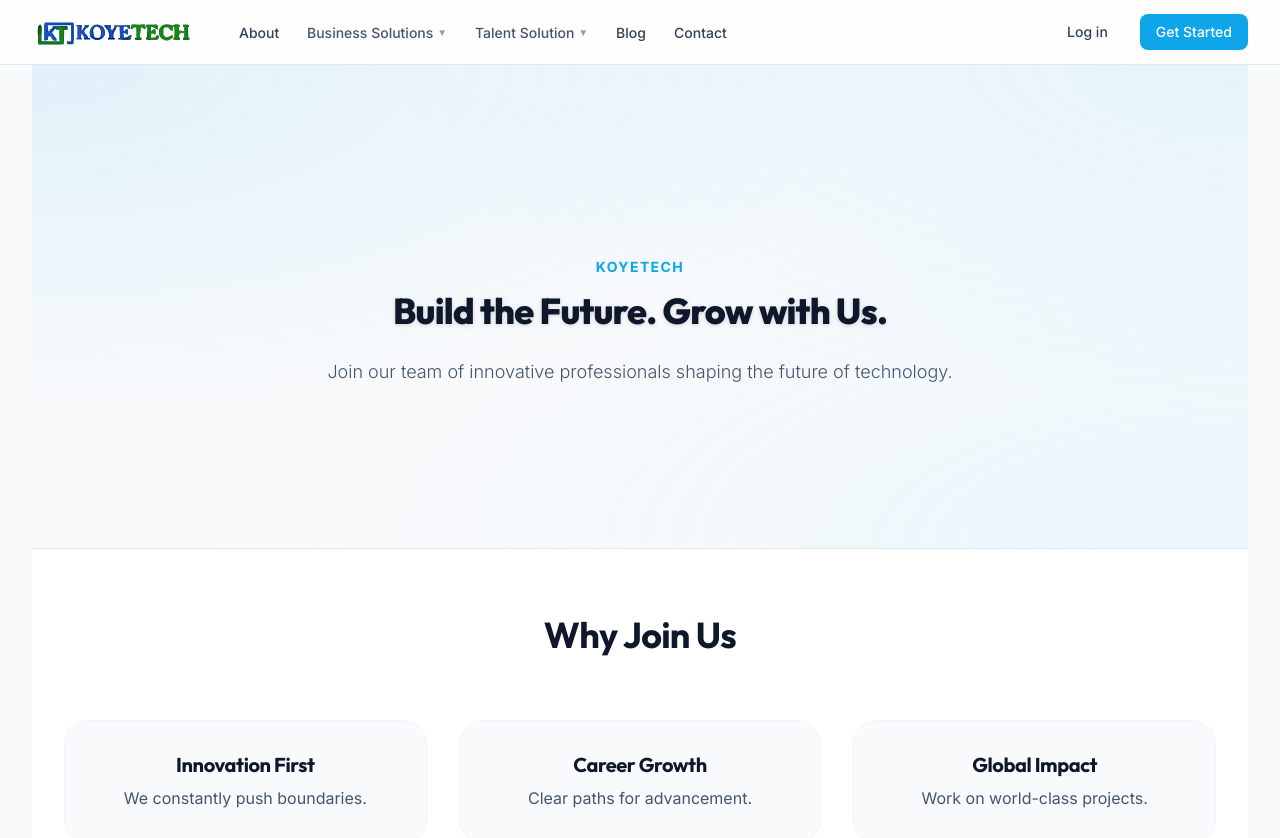
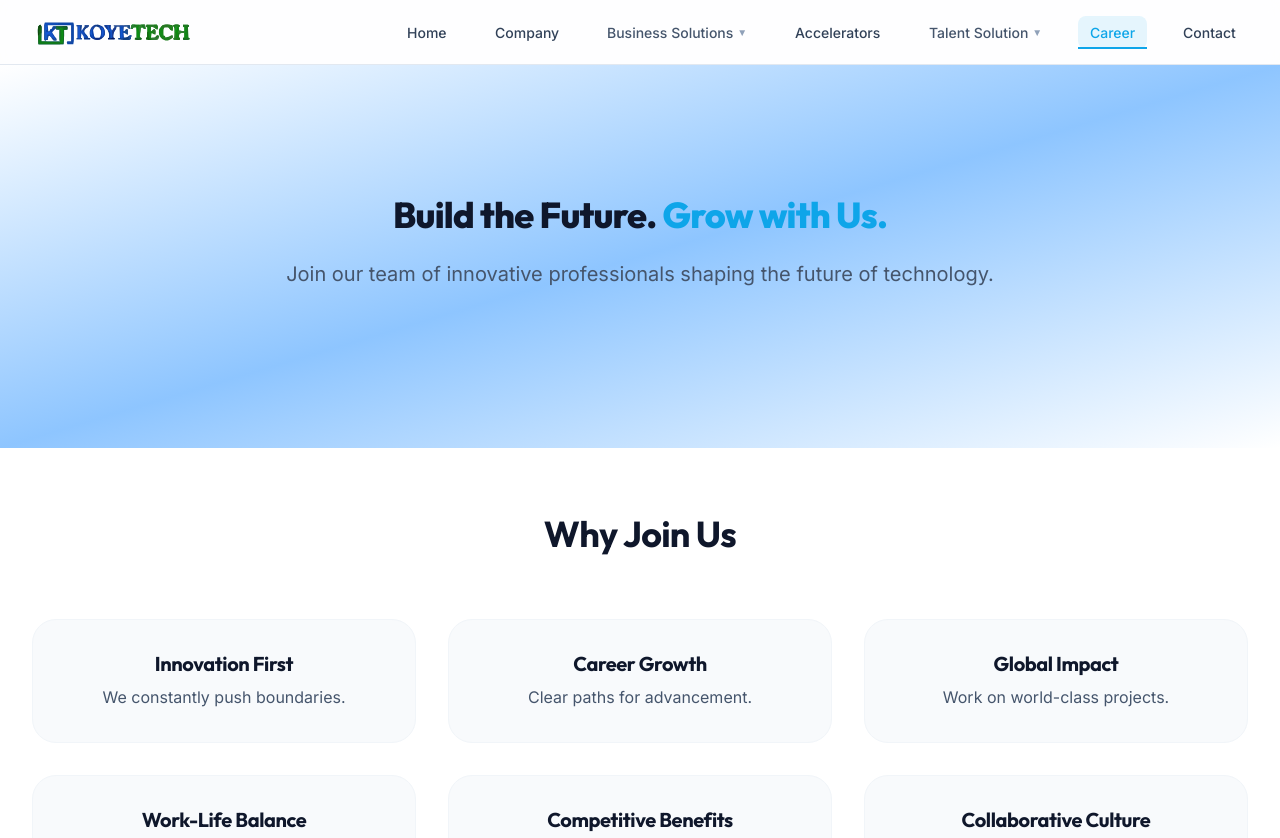
Before and after one commit to 2003-kani/Koyetech1, a Next.js app: page /career in a window 1280 px wide. Shown: the top 838 px of the page. Built offline with nearby package versions, Linux system fonts and the light colour scheme.

Commit message:
contact and career page herosection colour shade issue

```diff
--- a/src/app/career/page.tsx
+++ b/src/app/career/page.tsx
@@ -12,11 +12,21 @@
 
 export default function CareerPage() {
   return (
-    <div className="min-h-screen bg-slate-50">
-      <PageHero
-        title="Build the Future. Grow with Us."
-        subtitle="Join our team of innovative professionals shaping the future of technology."
-      />
+    <div className="min-h-screen bg-white">
+      <section className="relative pt-32 pb-32 overflow-hidden bg-gradient-to-br from-white via-blue-300 to-white">
+        <div className="max-w-4xl mx-auto px-4 sm:px-6 lg:px-8 text-center">
+          <h1 className="text-4xl md:text-6xl font-extrabold tracking-tight text-slate-900 mb-6">
+            Build the Future. <span className="text-brand-primary">Grow with Us.</span>
+          </h1>
+          <p className="text-xl text-slate-600 mb-8 max-w-3xl mx-auto">
+            Join our team of innovative professionals shaping the future of technology.
+          </p>
+        </div>
+        <div className="absolute top-0 left-1/2 -translate-x-1/2 w-full h-full pointer-events-none -z-10">
+          <div className="absolute top-1/4 left-1/4 w-[500px] h-[500px] bg-brand-primary/5 rounded-full blur-[120px]"></div>
+          <div className="absolute bottom-1/4 right-1/4 w-[500px] h-[500px] bg-blue-400/5 rounded-full blur-[120px]"></div>
+        </div>
+      </section>
 
       <Section className="bg-white py-24">
         <Container>
--- a/src/app/contact/page.tsx
+++ b/src/app/contact/page.tsx
@@ -12,10 +12,20 @@
 export default function ContactPage() {
   return (
     <div>
-      <PageHero
-        title="We're Here to Help You Grow. Let's Connect!"
-        subtitle="Reach out to discuss your project, explore partnership opportunities, or learn more about our services."
-      />
+      <section className="relative pt-32 pb-32 overflow-hidden bg-gradient-to-br from-white via-blue-300 to-white">
+        <div className="max-w-4xl mx-auto px-4 sm:px-6 lg:px-8 text-center">
+          <h1 className="text-4xl md:text-6xl font-extrabold tracking-tight text-slate-900 mb-6">
+            We're Here to Help You <span className="text-brand-primary">Grow.</span> Let's Connect!
+          </h1>
+          <p className="text-xl text-slate-600 mb-8 max-w-3xl mx-auto">
+            Reach out to discuss your project, explore partnership opportunities, or learn more about our services.
+          </p>
+        </div>
+        <div className="absolute top-0 left-1/2 -translate-x-1/2 w-full h-full pointer-events-none -z-10">
+          <div className="absolute top-1/4 left-1/4 w-[500px] h-[500px] bg-brand-primary/5 rounded-full blur-[120px]"></div>
+          <div className="absolute bottom-1/4 right-1/4 w-[500px] h-[500px] bg-blue-400/5 rounded-full blur-[120px]"></div>
+        </div>
+      </section>
 
       <Section className="bg-gradient-to-br from-white via-emerald-200/50 to-white pb-24 border-t border-emerald-200/50">
         <Container>
--- a/src/app/layout.tsx
+++ b/src/app/layout.tsx
@@ -54,14 +54,12 @@
         <meta name="viewport" content="width=device-width, initial-scale=1.0, maximum-scale=5.0, viewport-fit=cover" />
       </head>
       <body
-        className={`${outfit.variable} ${inter.variable} min-h-screen antialiased bg-background text-foreground text-base leading-relaxed`}
+        className={`${outfit.variable} ${inter.variable} min-h-screen antialiased bg-background text-foreground text-base leading-relaxed overflow-x-hidden`}
       >
         <div className="flex flex-col min-h-screen">
           <SiteHeader />
-          <main className="flex-grow px-4 sm:px-6 lg:px-8">
-            <div className="mx-auto w-full max-w-7xl">
-              {children}
-            </div>
+          <main className="flex-grow">
+            {children}
           </main>
           <SiteFooter />
         </div>
--- a/src/components/SiteHeader.tsx
+++ b/src/components/SiteHeader.tsx
@@ -227,34 +227,21 @@
 
   return (
     <header className="sticky top-0 z-40 w-full border-b border-slate-200 bg-white/80 backdrop-blur-sm">
-      <Container className="flex h-16 items-center justify-between">
-        <div className="flex items-center gap-8">
+      <div className="w-full px-4 sm:px-6 lg:px-8">
+        <div className="flex h-16 items-center justify-between">
           <Link href="/" className="flex items-center">
             <Logo className="h-8 w-auto" />
           </Link>
-          <nav className="hidden md:flex items-center gap-1">
-            <MenuLink href="/about">About</MenuLink>
+
+          <nav className="hidden md:flex items-center gap-6">
+            <MenuLink href="/">Home</MenuLink>
+            <MenuLink href="/company">Company</MenuLink>
             <Dropdown label="Business Solutions" items={business} />
+            <MenuLink href="/accelerators">Accelerators</MenuLink>
             <Dropdown label="Talent Solution" items={talent} />
-            <MenuLink href="/blog">Blog</MenuLink>
+            <MenuLink href="/career">Career</MenuLink>
             <MenuLink href="/contact">Contact</MenuLink>
           </nav>
-        </div>
-
-        <div className="hidden md:flex items-center gap-4">
-          <Link
-            href="/login"
-            className="px-4 py-2 text-sm font-medium text-slate-700 hover:text-brand-primary transition-colors"
-          >
-            Log in
-          </Link>
-          <Link
-            href="/get-started"
-            className="px-4 py-2 text-sm font-medium text-white bg-brand-primary hover:bg-brand-primary/90 rounded-lg transition-colors"
-          >
-            Get Started
-          </Link>
-        </div>
 
           {/* Mobile menu button */}
           <div className="md:hidden">
@@ -300,7 +287,8 @@
               )}
             </button>
           </div>
-      </Container>
+        </div>
+      </div>
 
       {/* Mobile menu */}
       <Animate
@@ -309,7 +297,8 @@
         show={isMenuOpen}
       >
         <div className="px-2 pt-2 pb-3 space-y-1 sm:px-3 bg-white border-t border-slate-200">
-          <MenuLink href="/about">About</MenuLink>
+          <MenuLink href="/">Home</MenuLink>
+          <MenuLink href="/company">Company</MenuLink>
           <Dropdown
             label="Business Solutions"
             items={business}
@@ -317,6 +306,7 @@
             isExpanded={expandedDropdown === 'business'}
             onToggle={() => toggleDropdown('business')}
           />
+          <MenuLink href="/accelerators">Accelerators</MenuLink>
           <Dropdown
             label="Talent Solution"
             items={talent}
@@ -324,22 +314,8 @@
             isExpanded={expandedDropdown === 'talent'}
             onToggle={() => toggleDropdown('talent')}
           />
-          <MenuLink href="/blog">Blog</MenuLink>
+          <MenuLink href="/career">Career</MenuLink>
           <MenuLink href="/contact">Contact</MenuLink>
-          <div className="pt-4 mt-4 border-t border-slate-100">
-            <Link
-              href="/login"
-              className="block px-4 py-2 text-base font-medium text-slate-700 hover:text-brand-primary hover:bg-slate-50 rounded-lg"
-            >
-              Log in
-            </Link>
-            <Link
-              href="/get-started"
-              className="mt-2 block w-full px-4 py-2 text-base font-medium text-center text-white bg-brand-primary hover:bg-brand-primary/90 rounded-lg"
-            >
-              Get Started
-            </Link>
-          </div>
         </div>
       </Animate>
     </header>
```
Lines whose indentation alone changed are shown as unchanged.
